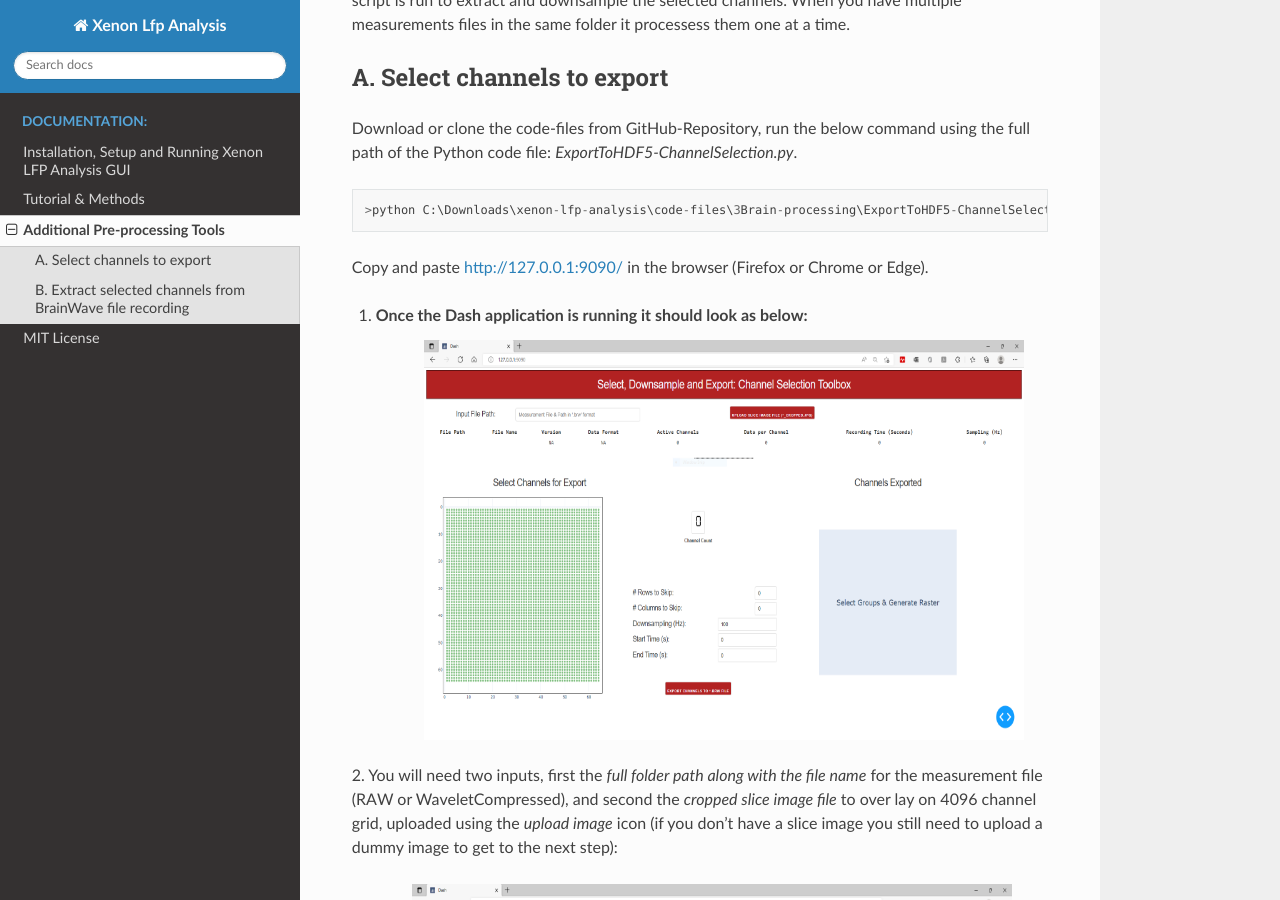
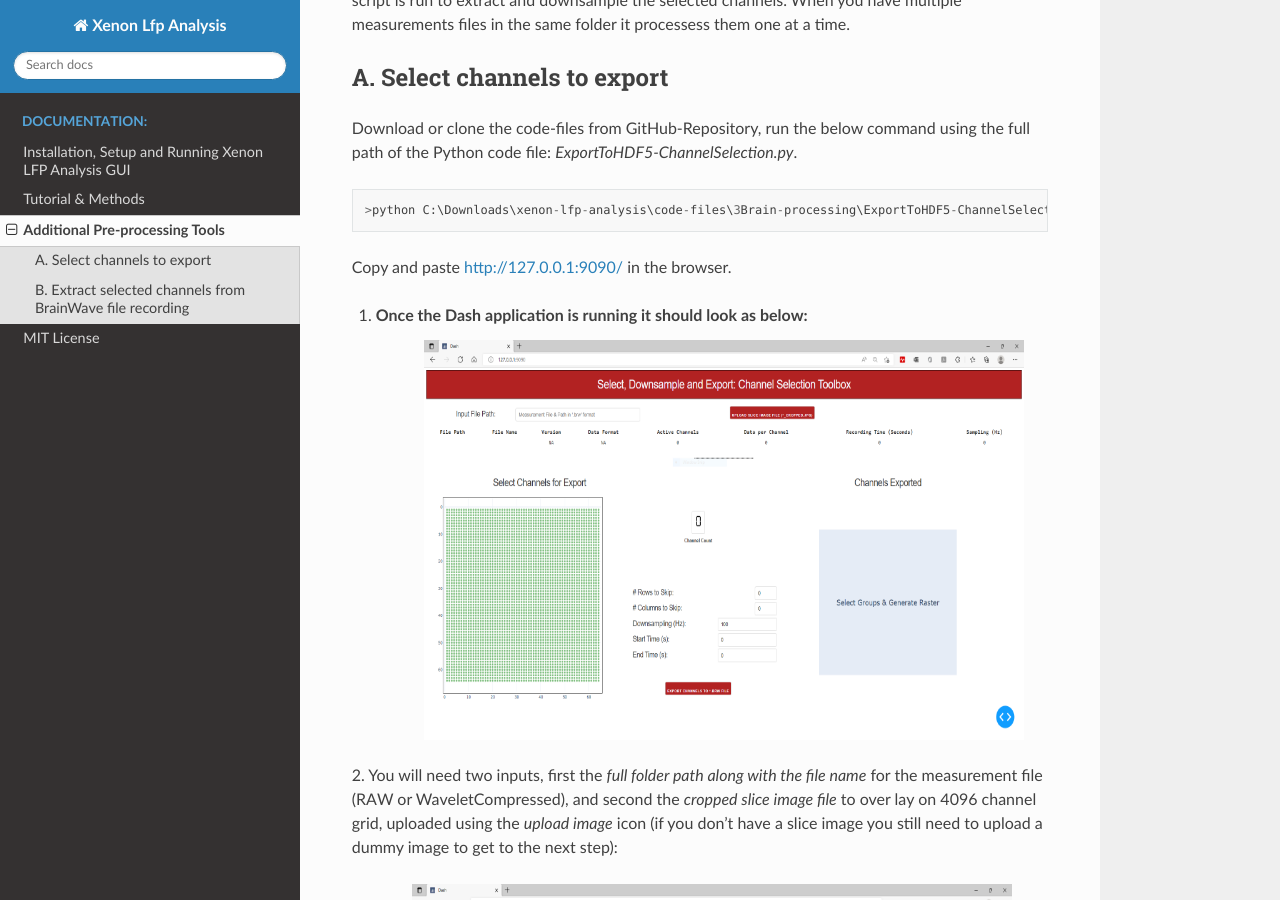
Before and after one commit to MicroBrew09/xenon-lfp-analysis, a Sphinx documentation site: the page built from docs/source/Code.rst, in a window 1280 px wide and 900 px high, scrolled down 555 px. Built offline with Sphinx 7.4.7 and the Read the Docs theme 2.0.0, drawn with Linux system fonts in a browser that asks for light colours.

Commit message:
updated docs..

```diff
--- a/docs/source/Code.rst
+++ b/docs/source/Code.rst
@@ -28,7 +28,7 @@ run the below command using the full path of the Python code file: *ExportToHDF5
 >python C:\Downloads\xenon-lfp-analysis\code-files\3Brain-processing\ExportToHDF5-ChannelSelection.py
 
 
-Copy and paste http://127.0.0.1:9090/ in the browser (Firefox or Chrome or Edge).
+Copy and paste http://127.0.0.1:9090/ in the browser.
 
 
 
```
Also changed, not shown: 5 other files.
